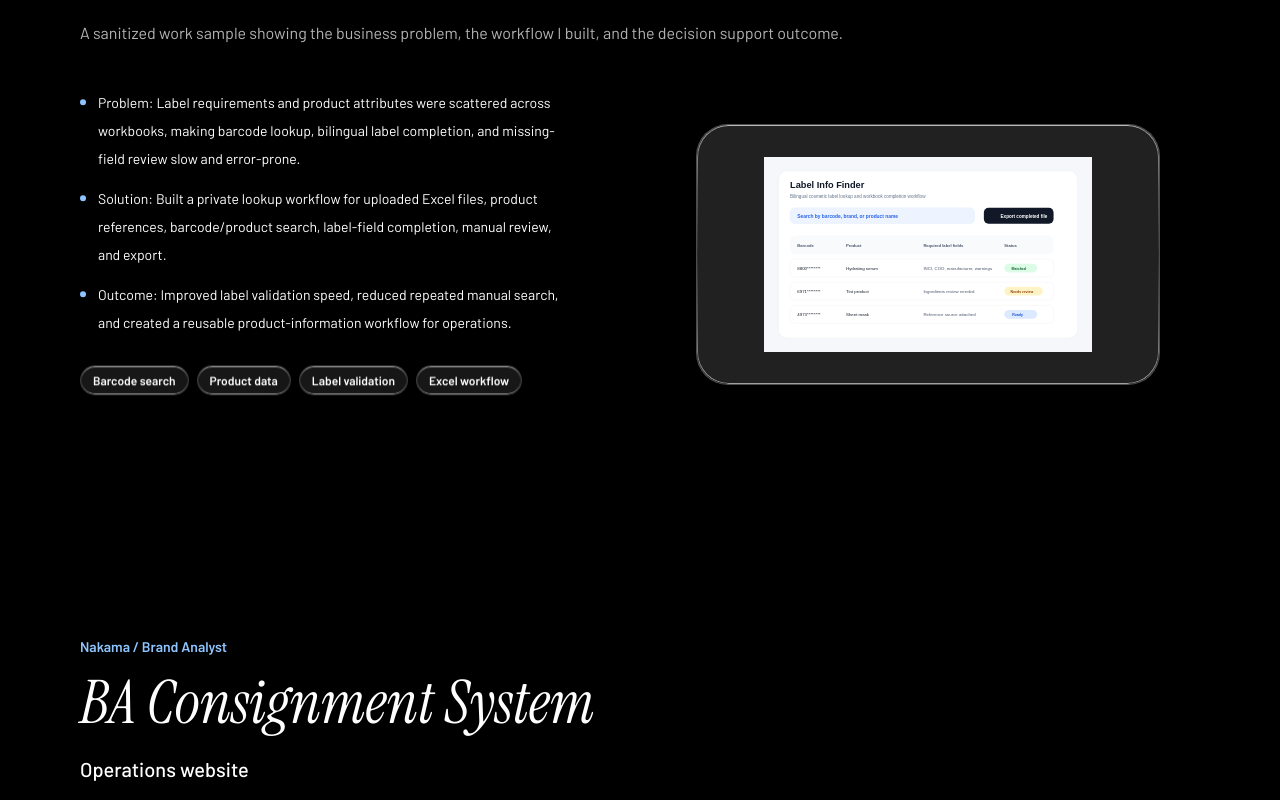
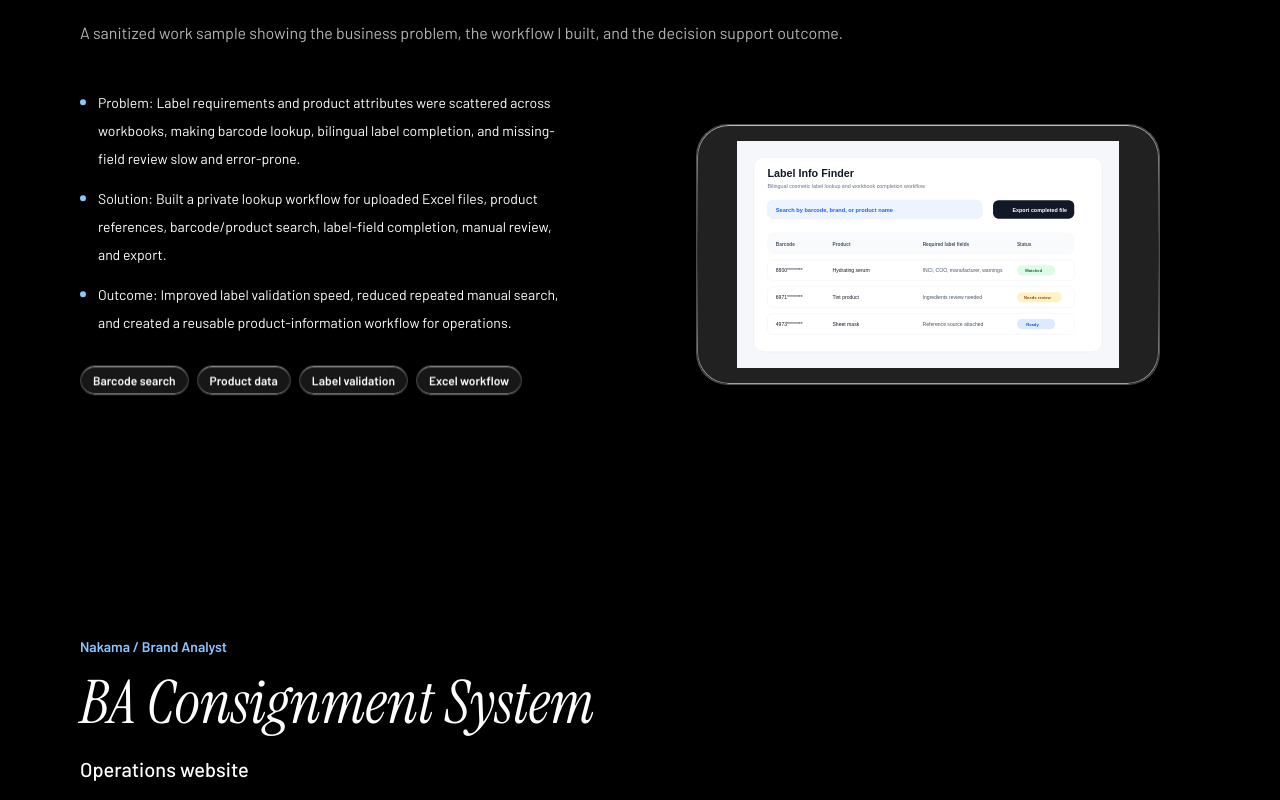
Before and after one commit to CloCloCloe1/Chloe-Li, a Next.js app: page /experience/nakama-brand-product-analyst/work-samples in a window 1280 px wide. Shown: the part 1060-1860 px from the top of the page. Built offline with nearby package versions, Linux system fonts and the light colour scheme.

Commit message:
Tighten section image padding

```diff
--- a/components/ui/parallax-section-page.tsx
+++ b/components/ui/parallax-section-page.tsx
@@ -273,7 +273,7 @@ function ParallaxFeatureRow({
         </motion.div>
 
         <motion.div className="relative" style={{ clipPath, opacity }}>
-          <div className={`liquid-glass-strong relative mx-auto ${imageAspect} w-full max-w-[29rem] overflow-hidden rounded-[2rem] p-8`}>
+          <div className={`liquid-glass-strong relative mx-auto ${imageAspect} w-full max-w-[29rem] overflow-hidden rounded-[2rem] p-4`}>
             {item.image.fullBleed ? (
               <Image
                 alt={item.image.alt}
```
